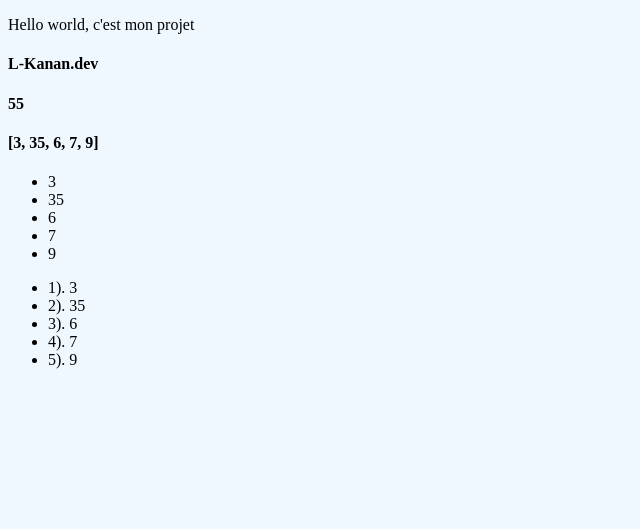
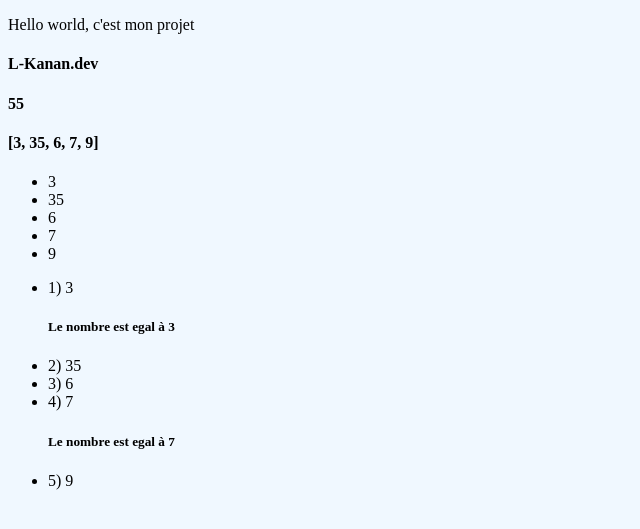
Before and after one commit to LKanan/Formation_Django, a Django app: page / in a window 1280 px wide. Shown: the top 529 px of the page, without its empty margins (0-640 px from the left). Run offline with Django 5.2, Linux system fonts and the light colour scheme.

Commit message:
Utilisation des conditions dans les templates en django

```diff
--- a/templates/index.html
+++ b/templates/index.html
@@ -20,7 +20,12 @@
 <ul>
     {% for item in my_list %}
         {#forloop.counter est un filtre qui permet de compter le nombre d'elements dans la liste et de les afficher en ordre en donnant le numero de l'element ou sa position#}
-        <li>{{ forloop.counter }}). {{ item }}</li>
+        <li>{{ forloop.counter }}) {{ item }}</li>
+        {% if item == 3 %}
+            <h5>Le nombre est egal à 3</h5>
+        {% elif item == 7 %}
+            <h5>Le nombre est egal à 7 </h5>
+        {% endif %}
     {% empty %}
         <h3>Pas d'elements pour l'instant</h3>
     {% endfor %}
```
Also changed, not shown: README.md.
